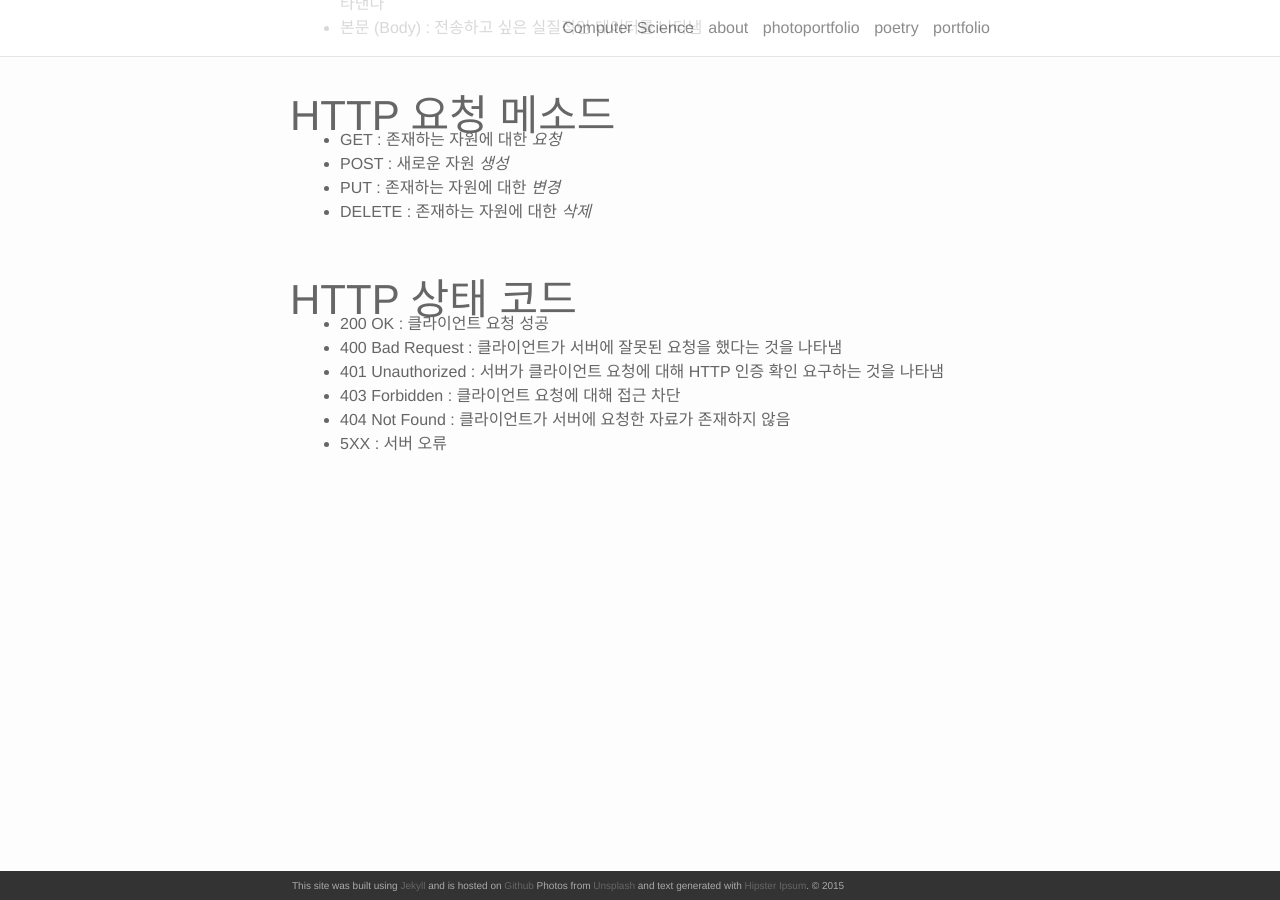
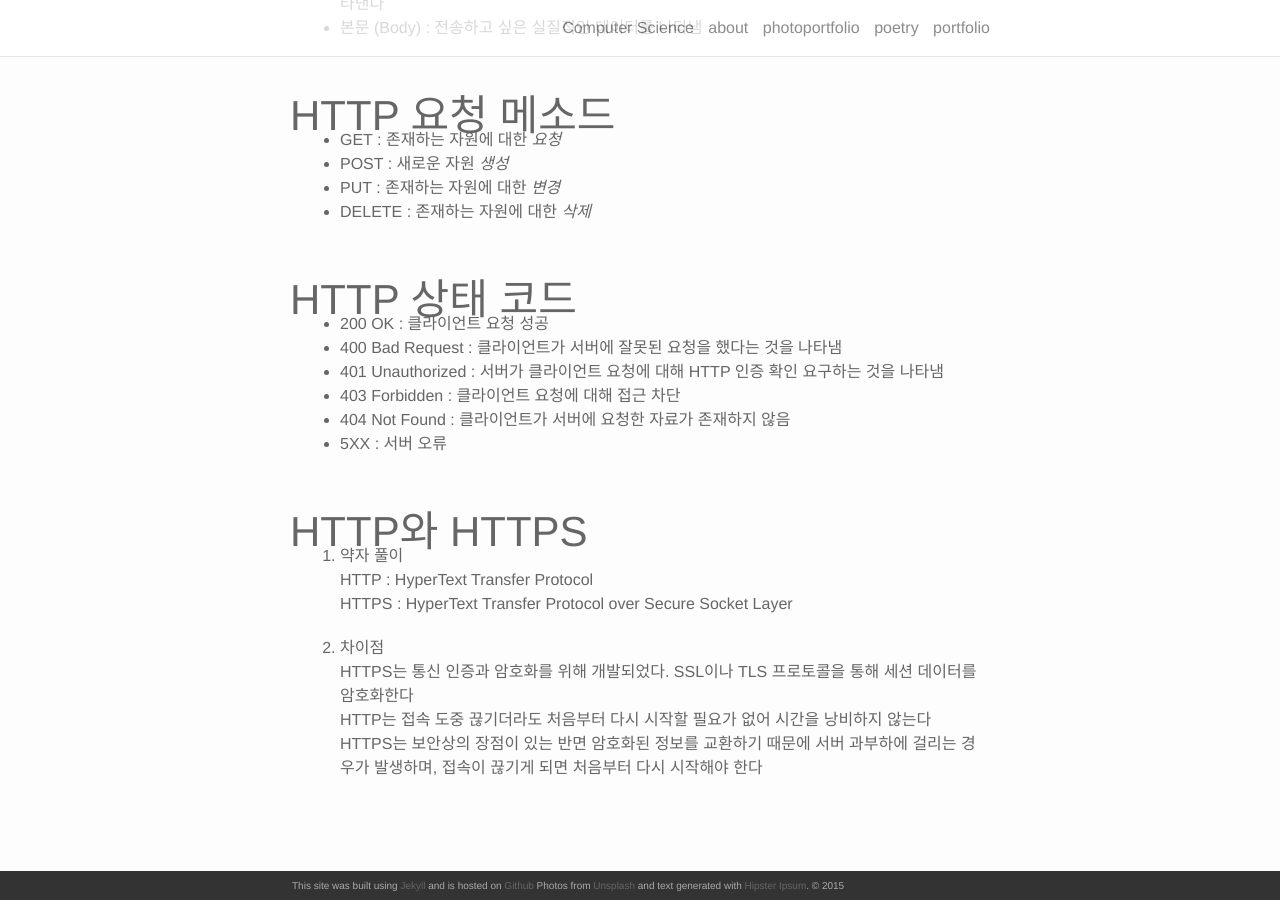
Before and after one commit to ShinDajeong/ShinDajeong.github.io, a Jekyll site: the page built from _posts/2020-12-30-1.markdown, in a window 1280 px wide and 900 px high, scrolled down 1166 px. Built offline with Jekyll 4.4.1, drawn with Linux system fonts in a browser that asks for light colours; nearby versions of some CDN libraries; some of the changed text lies outside the part shown.

Commit message:
20201230

```diff
--- a/_posts/2020-12-30-1.markdown
+++ b/_posts/2020-12-30-1.markdown
@@ -65,3 +65,16 @@ Hypertext Transfer Protocol의 약어로, 인터넷상에서 데이터를 주고
 - 403 Forbidden : 클라이언트 요청에 대해 접근 차단
 - 404 Not Found : 클라이언트가 서버에 요청한 자료가 존재하지 않음
 - 5XX : 서버 오류
+
+<br>
+
+## HTTP와 HTTPS
+
+1.  약자 풀이
+    <br> HTTP : HyperText Transfer Protocol
+    <br> HTTPS : HyperText Transfer Protocol over Secure Socket Layer
+
+2.  차이점
+    <br> HTTPS는 통신 인증과 암호화를 위해 개발되었다. SSL이나 TLS 프로토콜을 통해 세션 데이터를 암호화한다
+    <br> HTTP는 접속 도중 끊기더라도 처음부터 다시 시작할 필요가 없어 시간을 낭비하지 않는다
+    <br> HTTPS는 보안상의 장점이 있는 반면 암호화된 정보를 교환하기 때문에 서버 과부하에 걸리는 경우가 발생하며, 접속이 끊기게 되면 처음부터 다시 시작해야 한다
```
Also changed, not shown: other parts of _posts/2020-12-30-1.markdown (+1 -1 lines).
